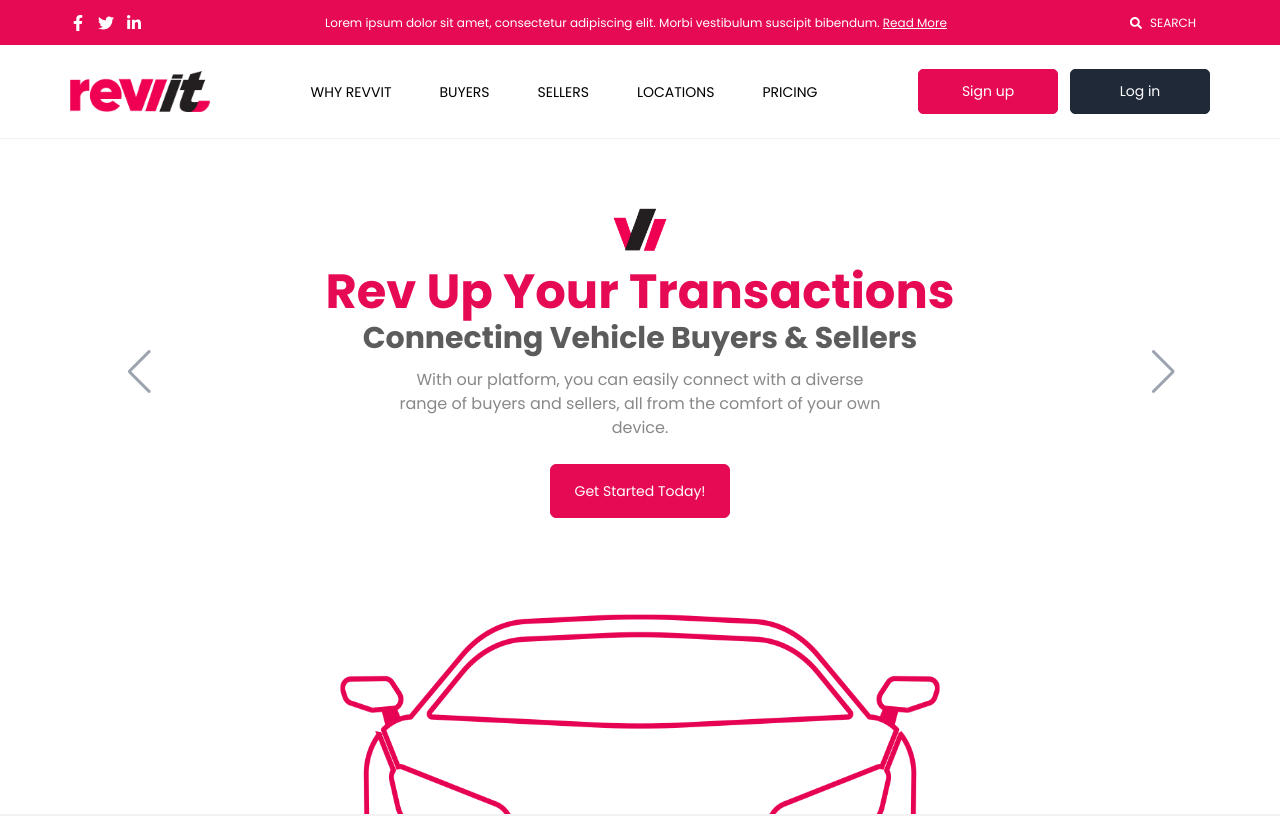
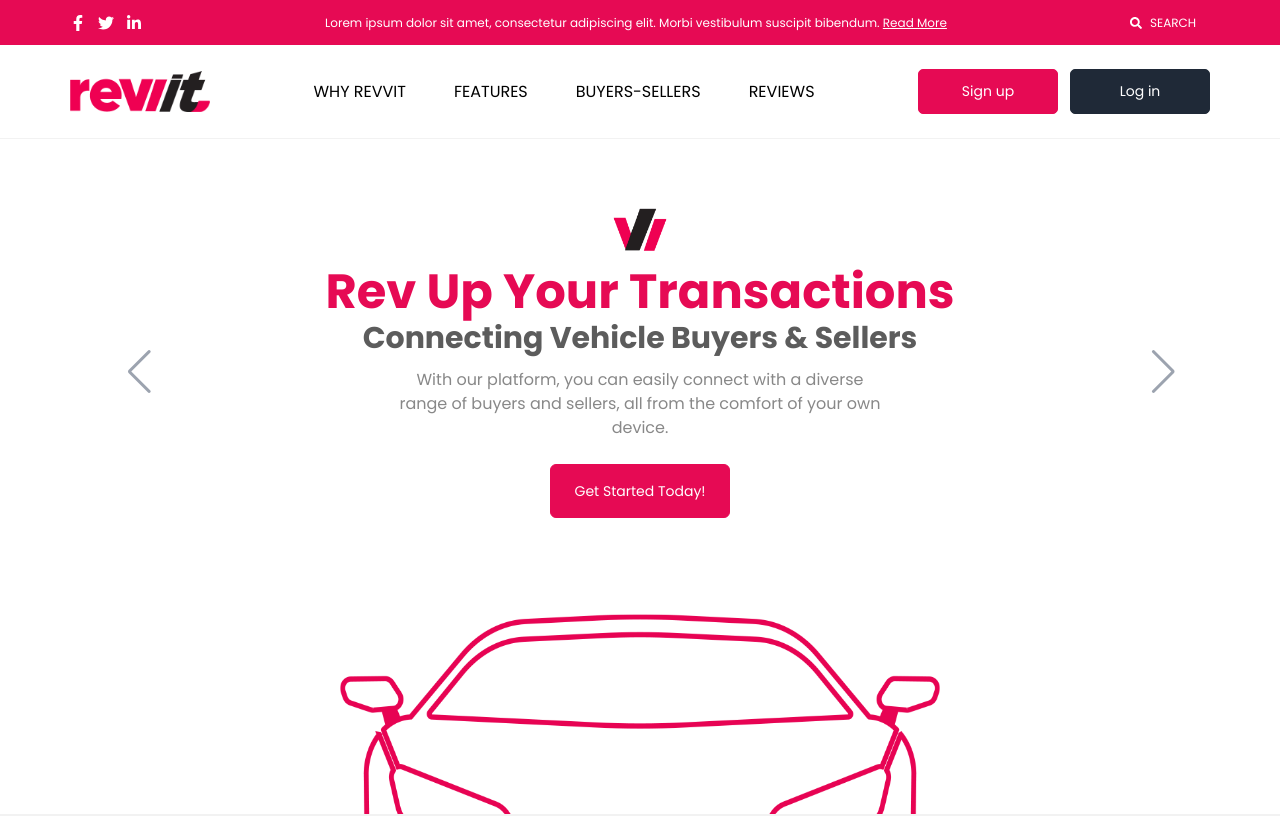
Before and after one commit to crea8ivedev/crea8ivedev-demo, a Next.js app: page / in a window 1280 px wide. Shown: the top 816 px of the page. Built offline with nearby package versions, Linux system fonts and the light colour scheme.

Commit message:
refactor: add scroll to section in header

```diff
--- a/components/Footer/index.js
+++ b/components/Footer/index.js
@@ -1,8 +1,21 @@
+"use client";
+
 import React from "react";
 import { FaFacebookF, FaTwitter, FaLinkedinIn } from "react-icons/fa";
 
 const Footer = () => {
   const currentYear = new Date();
+
+  const scrollToSection = (event) => {
+    event.preventDefault();
+    const targetId = event.currentTarget.getAttribute("href").slice(1);
+    const targetElement = document?.getElementById(targetId);
+    const yOffset = -30;
+    const y =
+      targetElement.getBoundingClientRect().top + window.pageYOffset + yOffset;
+    window.scrollTo({ top: y, behavior: "smooth" });
+  };
+
   return (
     <div>
       <div className="footer-root">
@@ -15,11 +28,18 @@ const Footer = () => {
                 className="footer-list-section-img"
               />
               <ul className="footer-list-first">
-                <li>REVVIT</li>
-                <li>BUYERS</li>
-                <li>SELLERS</li>
-                <li>LOCATIONS</li>
-                <li>PRICING</li>
+                <a href="#why-revvit" onClick={scrollToSection}>
+                  WHY REVVIT
+                </a>
+                <a href="#features" onClick={scrollToSection}>
+                  FEATURES
+                </a>
+                <a href="#buy-sell" onClick={scrollToSection}>
+                  BUYERS-SELLERS
+                </a>
+                <a href="#reviews" onClick={scrollToSection}>
+                  REVIEWS
+                </a>
               </ul>
               <div className="break-line" />
               <div className="footer-privacy">
--- a/components/Header/index.js
+++ b/components/Header/index.js
@@ -7,6 +7,25 @@ import { useParams } from "next/navigation";
 import { FaFacebookF, FaTwitter, FaLinkedinIn, FaSearch } from "react-icons/fa";
 
 import HeaderIcon from "./sub-components/HeaderIcon";
+
+const headerList = [
+  {
+    title: "WHY REVVIT",
+    href: "#why-revvit",
+  },
+  {
+    title: "FEATURES",
+    href: "#features",
+  },
+  {
+    title: "BUYERS-SELLERS",
+    href: "#buy-sell",
+  },
+  {
+    title: "REVIEWS",
+    href: "#reviews",
+  },
+];
 
 const Header = () => {
   const params = useParams();
@@ -54,6 +73,18 @@ const Header = () => {
     if (window.innerWidth < 1024) {
       setScrolling(true);
     }
+  };
+
+  const scrollToSection = (event) => {
+    event.preventDefault();
+    const targetId = event.currentTarget.getAttribute("href").slice(1);
+    const targetElement = document?.getElementById(targetId);
+    const yOffset = -30;
+    const y =
+      targetElement.getBoundingClientRect().top + window.pageYOffset + yOffset;
+    window.scrollTo({ top: y, behavior: "smooth" });
+
+    hanldeMobileCloseHandler();
   };
 
   return (
@@ -153,8 +184,8 @@ const Header = () => {
 
               <div className="primary-header-inner">
                 <ul className="primary-header-nav-list nav-list">
-                  <li>
-                    <Link href="/why-revvit" onClick={hanldeMobileCloseHandler}>
+                  {headerList?.map((item, index) => (
+                    <a href={item.href} key={index} onClick={scrollToSection}>
                       <div
                         className={`nav-list-inner ${
                           activepage.includes("/why-revvit") && "active"
@@ -182,138 +213,10 @@ const Header = () => {
                           activepage.includes("/why-revvit") && "active-link"
                         }`}
                       >
-                        WHY REVVIT
+                        {item.title}
                       </span>
-                    </Link>
-                  </li>
-                  <li>
-                    <Link href="/buyers" onClick={hanldeMobileCloseHandler}>
-                      <div
-                        className={`nav-list-inner ${
-                          activepage.includes("/buyers") && "active"
-                        }`}
-                      >
-                        <div className="nav-list-inner-img-root">
-                          <Image
-                            src="/assets/slash-icons/red.png"
-                            alt="Logo"
-                            width={14}
-                            height={19}
-                          />
-                          <Image
-                            src="/assets/slash-icons/black.png"
-                            alt="Logo"
-                            width={12}
-                            height={15}
-                            className="nav-list-inner-img2"
-                          />
-                        </div>
-                      </div>
-                      <span
-                        className={`${
-                          activepage.includes("/buyers") && "active-link"
-                        }`}
-                      >
-                        BUYERS
-                      </span>
-                    </Link>
-                  </li>
-                  <li>
-                    <Link href="/sellers" onClick={hanldeMobileCloseHandler}>
-                      <div
-                        className={`nav-list-inner ${
-                          activepage.includes("/sellers") && "active"
-                        }`}
-                      >
-                        <div className="nav-list-inner-img-root ">
-                          <Image
-                            src="/assets/slash-icons/red.png"
-                            alt="Logo"
-                            width={14}
-                            height={19}
-                          />
-                          <Image
-                            src="/assets/slash-icons/black.png"
-                            alt="Logo"
-                            width={12}
-                            height={15}
-                            className="nav-list-inner-img2"
-                          />
-                        </div>
-                      </div>
-                      <span
-                        className={`${
-                          activepage.includes("/sellers") && "active-link"
-                        }`}
-                      >
-                        SELLERS
-                      </span>
-                    </Link>
-                  </li>
-                  <li>
-                    <Link href="/locations" onClick={hanldeMobileCloseHandler}>
-                      <div
-                        className={`nav-list-inner ${
-                          activepage.includes("/locations") && "active"
-                        }`}
-                      >
-                        <div className="nav-list-inner-img-root">
-                          <Image
-                            src="/assets/slash-icons/red.png"
-                            alt="Logo"
-                            width={14}
-                            height={19}
-                          />
-                          <Image
-                            src="/assets/slash-icons/black.png"
-                            alt="Logo"
-                            width={12}
-                            height={15}
-                            className="nav-list-inner-img2"
-                          />
-                        </div>
-                      </div>
-                      <span
-                        className={`${
-                          activepage.includes("/locations") && "active-link"
-                        }`}
-                      >
-                        LOCATIONS
-                      </span>
-                    </Link>
-                  </li>
-                  <li>
-                    <Link href="/pricing" onClick={hanldeMobileCloseHandler}>
-                      <div
-                        className={`nav-list-inner ${
-                          activepage.includes("/pricing") && "active"
-                        }`}
-                      >
-                        <div className="nav-list-inner-img-root ">
-                          <Image
-                            src="/assets/slash-icons/red.png"
-                            alt="Logo"
-                            width={14}
-                            height={19}
-                          />
-                          <Image
-                            src="/assets/slash-icons/black.png"
-                            alt="Logo"
-                            width={12}
-                            height={15}
-                            className="nav-list-inner-img2"
-                          />
-                        </div>
-                      </div>
-                      <span
-                        className={`${
-                          activepage.includes("/pricing") && "active-link"
-                        }`}
-                      >
-                        PRICING
-                      </span>
-                    </Link>
-                  </li>
+                    </a>
+                  ))}
                 </ul>
               </div>
               <div className="primary-header-login-section flex-between">
--- a/views/BuySell/index.js
+++ b/views/BuySell/index.js
@@ -2,8 +2,7 @@ import React from "react";
 
 const BuySell = () => {
   return (
-    <div>
-      <div className="buy-sell-root">
+    <div id="buy-sell" className="buy-sell-root">
       <div className="buy-sell-root-inner">
         <div className="buy-sell-wraper">
           <div className="buy-root">
@@ -29,8 +28,8 @@ const BuySell = () => {
                 </li>
                 <li>CUSTOMIZED SEARCH FILTERS TO FIND THE RIGHT VEHICLES</li>
                 <li>
-                    MARKET REPORTS AND ANALYTICS TO HELP ADJUST PRICES AND
-                    IMPROVE INVENTORY SELECTION AND MANAGEMENT
+                  MARKET REPORTS AND ANALYTICS TO HELP ADJUST PRICES AND IMPROVE
+                  INVENTORY SELECTION AND MANAGEMENT
                 </li>
                 <li className="buy-sell-price">$199</li>
               </ul>
@@ -57,8 +56,8 @@ const BuySell = () => {
                 </li>
                 <li>CUSTOMIZED SEARCH FILTERS TO FIND THE RIGHT VEHICLES</li>
                 <li>
-                    MARKET REPORTS AND ANALYTICS TO HELP ADJUST PRICES AND
-                    IMPROVE INVENTORY SELECTION AND MANAGEMENT
+                  MARKET REPORTS AND ANALYTICS TO HELP ADJUST PRICES AND IMPROVE
+                  INVENTORY SELECTION AND MANAGEMENT
                 </li>
                 <li className="buy-sell-price"> FREE </li>
               </ul>
@@ -73,7 +72,6 @@ const BuySell = () => {
         </div>
       </div>
     </div>
-    </div>
   );
 };
 
--- a/views/Features/index.js
+++ b/views/Features/index.js
@@ -4,7 +4,7 @@ import FeaturesIcon from "@/components/FeaturesIcon";
 
 const Features = () => {
   return (
-    <div className="features-root">
+    <div id="features" className="features-root">
       <div className="main-container-root">
         <div className="features-title-section">
           <img
--- a/views/Reviews/index.js
+++ b/views/Reviews/index.js
@@ -10,7 +10,7 @@ import "swiper/css/pagination";
 const Reviews = () => {
   const slides = 9;
   return (
-    <div className="features-root">
+    <div id="reviews" className="features-root">
       <div className="main-container-root">
         <div className="features-title-section">
           <img
--- a/views/WhyRevvit/index.js
+++ b/views/WhyRevvit/index.js
@@ -64,7 +64,7 @@ const WhyRevvit = () => {
 
   return (
     <Fragment>
-      <div className="main-container-root slider-selection">
+      <div id="why-revvit" className="main-container-root slider-selection">
         <Swiper
           pagination={pagination}
           modules={[Pagination]}
```
Lines whose indentation alone changed are shown as unchanged.
